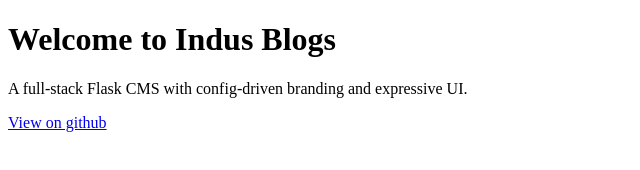
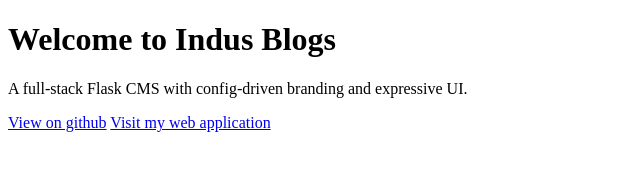
Before and after one commit to MridulAnand/Indus-Blogs-The-blogging-platform, a plain HTML site: page index.html in a window 1280 px wide. Shown: the whole page, without its empty margins (0-640 px from the left). Drawn offline with Linux system fonts and the light colour scheme.

Commit message:
Update index.html

```diff
--- a/index.html
+++ b/index.html
@@ -5,5 +5,6 @@
   <h1>Welcome to Indus Blogs</h1>
   <p>A full-stack Flask CMS with config-driven branding and expressive UI.</p>
   <a href="https://github.com/MridulAnand/Indus-Blogs-The-blogging-platform"> View on github</a>
+  <a href="https://indus-blog-deployed.onrender.com/">Visit my web application</a>
 </body>
 </html>
```
